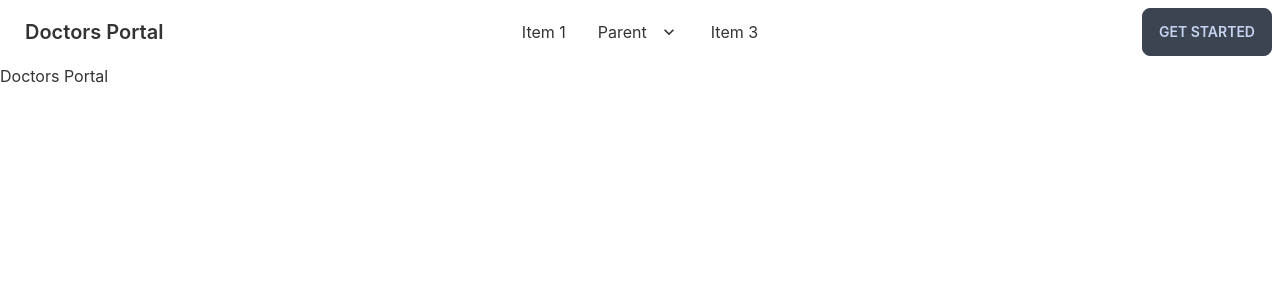
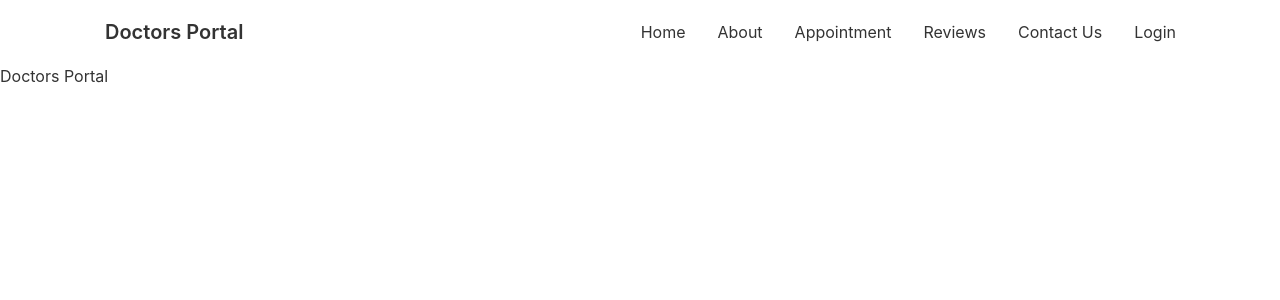
Before and after one commit to Shahriyar-Hosen/doctors-portal-client, a React (Create React App) app: page / in a window 1280 px wide. Shown: the top 300 px of the page. Built offline with nearby package versions, Linux system fonts and the light colour scheme.

Commit message:
navbar full setup done

```diff
--- a/src/Pages/Shared/Navbar/Navbar.js
+++ b/src/Pages/Shared/Navbar/Navbar.js
@@ -2,9 +2,31 @@ import React from "react";
 import { Link } from "react-router-dom";
 
 const Navbar = () => {
+  const menuItems = (
+    <>
+      <li>
+        <Link to="/home">Home</Link>
+      </li>
+      <li>
+        <Link to="/about">About</Link>
+      </li>
+      <li>
+        <Link to="/appointment">Appointment</Link>
+      </li>
+      <li>
+        <Link to="/reviews">Reviews</Link>
+      </li>
+      <li>
+        <Link to="/contact">Contact Us</Link>
+      </li>
+      <li>
+        <Link to="/login">Login</Link>
+      </li>
+    </>
+  );
   return (
     <div class="navbar bg-base-100">
-      <div class="navbar-start">
+      <div class="navbar-start ml-20">
         <div class="dropdown">
           <label tabindex="0" class="btn btn-ghost lg:hidden">
             <svg
@@ -26,88 +48,15 @@ const Navbar = () => {
             tabindex="0"
             class="menu menu-compact dropdown-content mt-3 p-2 shadow bg-base-100 rounded-box w-52"
           >
-            <li>
-              <Link to="/home">Home</Link>
-            </li>
-            {/* <li tabindex="0">
-              <Link to="/" class="justify-between">
-                Parent
-                <svg
-                  class="fill-current"
-                  xmlns="http://www.w3.org/2000/svg"
-                  width="24"
-                  height="24"
-                  viewBox="0 0 24 24"
-                >
-                  <path d="M8.59,16.58L13.17,12L8.59,7.41L10,6L16,12L10,18L8.59,16.58Z" />
-                </svg>
-              </Link>
-              <ul class="p-2">
-                <li>
-                  <Link to="/home">Home</Link>
-                </li>
-                <li>
-                  <Link to="/about">About</Link>
-                </li>
-              </ul>
-            </li> */}
-            <li>
-              <Link to="/about">About</Link>
-            </li>
-            <li>
-              <Link to="/appointment">Appointment</Link>
-            </li>
-            <li>
-              <Link to="/reviews">Reviews</Link>
-            </li>
-            <li>
-              <Link to="/contact">Contact Us</Link>
-            </li>
-            <li>
-              <Link to="/login">Login</Link>
-            </li>
+            {menuItems}
           </ul>
         </div>
         <Link to="/" class="btn btn-ghost normal-case text-xl">
           Doctors Portal
         </Link>
       </div>
-      <div class="navbar-center hidden lg:flex">
-        <ul class="menu menu-horizontal p-0">
-          <li>
-            <Link to="/">Item 1</Link>
-          </li>
-          <li tabindex="0">
-            <Link to="/">
-              Parent
-              <svg
-                class="fill-current"
-                xmlns="http://www.w3.org/2000/svg"
-                width="20"
-                height="20"
-                viewBox="0 0 24 24"
-              >
-                <path d="M7.41,8.58L12,13.17L16.59,8.58L18,10L12,16L6,10L7.41,8.58Z" />
-              </svg>
-            </Link>
-            <ul class="p-2">
-              <li>
-                <Link to="/">Submenu 1</Link>
-              </li>
-              <li>
-                <Link to="/">Submenu 2</Link>
-              </li>
-            </ul>
-          </li>
-          <li>
-            <Link to="/">Item 3</Link>
-          </li>
-        </ul>
-      </div>
-      <div class="navbar-end">
-        <Link to="/" class="btn">
-          Get started
-        </Link>
+      <div class="navbar-center hidden lg:flex navbar-end mr-20">
+        <ul class="menu menu-horizontal p-0">{menuItems}</ul>
       </div>
     </div>
   );
```
